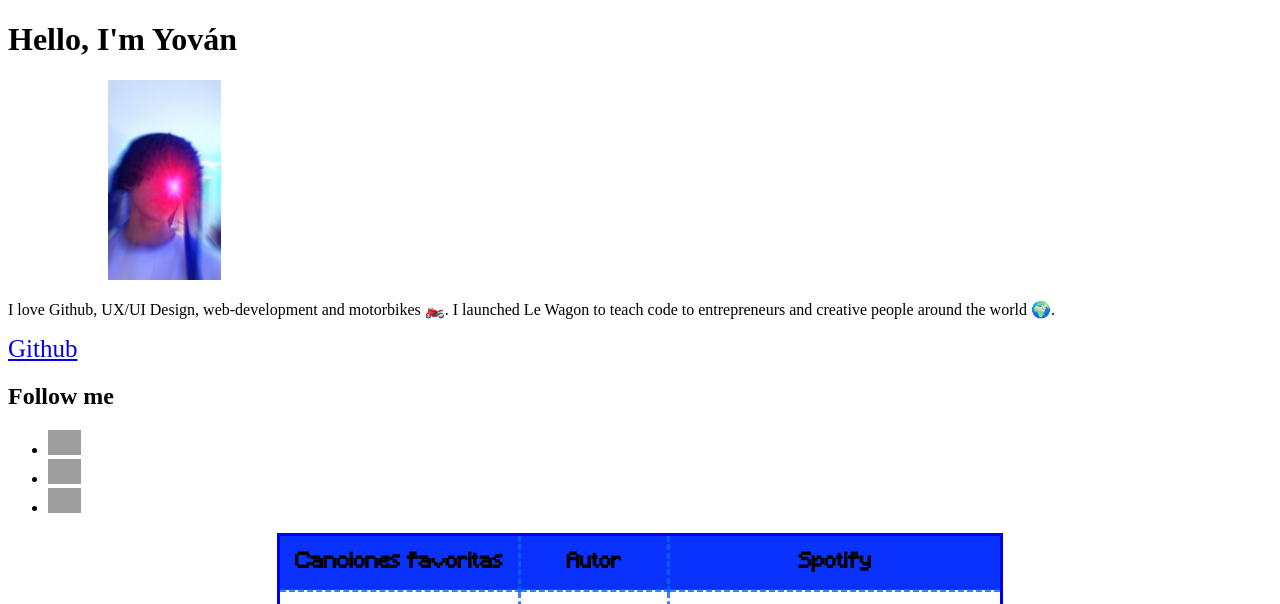
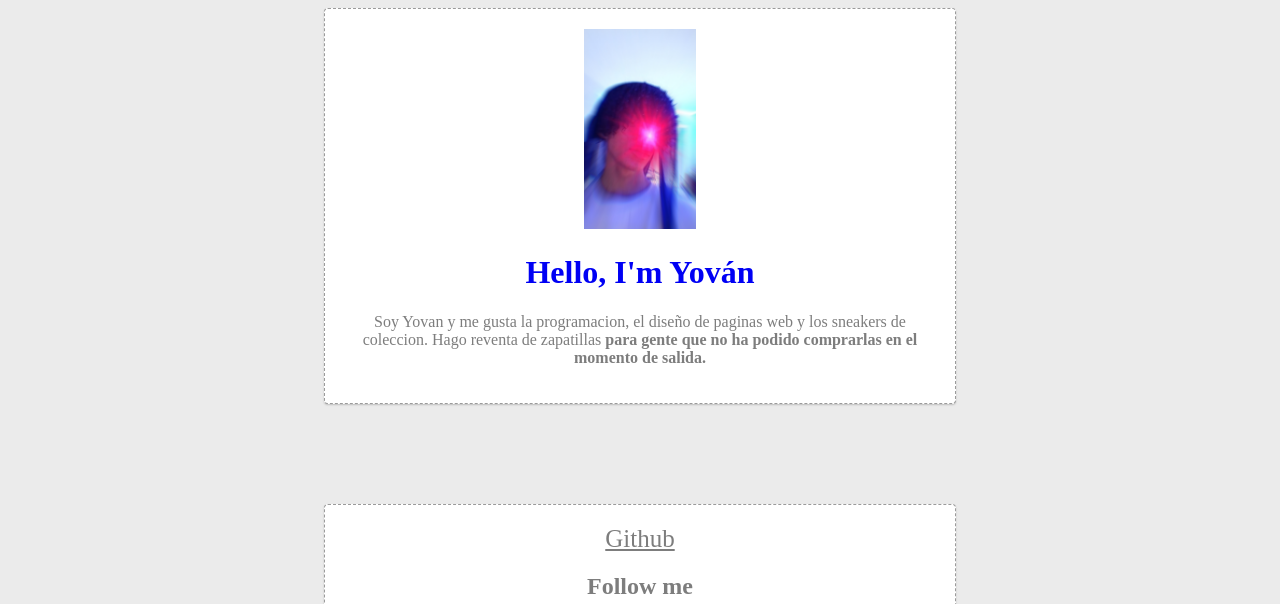
Before and after one commit to BKMEN/MISPROYECTOSWEB, a PHP site: page /04/index.html in a window 1280 px wide. Shown: the top 604 px of the page. Run offline with PHP 8.4, Linux system fonts and the light colour scheme; grey boxes are pictures that could not be loaded.

Commit message:
PADDING Y MARGIN

```diff
--- a/04/index.html
+++ b/04/index.html
@@ -1,38 +1,57 @@
 <!DOCTYPE html>
 <html lang="en" dir="ltr">
+
 <head>
   <meta charset="utf-8">
   <title>My Profile</title>
 </head>
 <link rel="stylesheet" href="style.css">
+<link href="https://maxcdn.bootstrapcdn.com/font-awesome/4.7.0/css/font-awesome.min.css" rel="stylesheet">
 <body>
+
+  <div id="container">
+
+    <div class="card text-center" id="informacion">
+
+      <!-- FOTO -->
+      <div id="FOTO_DE_PERFIL">
+        <img id="FOTO_PERFIL" src="InShot_20210922_001731338.jpg" alt="">
+      </div>
       <!-- NOMBRE -->
       <div id="Nombre">
         <h1>Hello, I'm Yován</h1>
       </div>
-<!-- FOTO -->
-    <div id="FOTO_DE_PERFIL">
-      <img id="FOTO_PERFIL" src="InShot_20210922_001731338.jpg" alt="">
-    </div>
       <!-- Descripcion -->
       <div id="Descripcion">
-        <p>I love Github, UX/UI Design, web-development and motorbikes 🏍️. I launched Le Wagon to teach code to entrepreneurs and creative people around the world 🌍.</p>
+        <p>Soy Yovan y me gusta la programacion, el diseño de paginas web y los sneakers de coleccion. Hago reventa de zapatillas <strong>para gente que no ha podido comprarlas en el momento de salida.</strong></p>
       </div>
+    </div>
+    <div class="card text-center" id="GITHUB">
       <!-- LINKS -->
       <div id="LINKS">
-    <a href="https://github.com/BKMEN">Github</a>
+        <a class="link-github" href="https://github.com/BKMEN">Github</a>
       </div>
       <!-- FOLLOW LINKS -->
       <div id="FOLLOW">
-      <h2>Follow me</h2>
+        <h2><strong>Follow me</strong></h2>
         <ul>
-        <li><a href="https://www.instagram.com/imnot.yovan/?hl=es"><img class="red" src="https://cdn.pixabay.com/photo/2016/08/01/21/02/icon-1562139_960_720.png" alt=""></a></li>
-        <li><a href="https://wa.link/smfdth"><img class="red" src="https://img.icons8.com/ios/500/whatsapp--v1.png" alt=""></a></li>
-        <li><a href="mailto:yovanjcd@gmail.com"><img class="red" src="https://cdn-icons-png.flaticon.com/512/324/324100.png" alt=""></a></li>
+
+          <li><a class="fa text-center" href="https://www.instagram.com/imnot.yovan/?hl=es"><img class="red" src="https://cdn.pixabay.com/photo/2016/08/01/21/02/icon-1562139_960_720.png" alt=""></a></li>
+          <li><a class="fa text-center" href="https://wa.link/smfdth"><img class="red" src="https://img.icons8.com/ios/500/whatsapp--v1.png" alt=""></a></li>
+          <li><a class="fa text-center" href="mailto:yovanjcd@gmail.com"><img class="red" src="https://cdn-icons-png.flaticon.com/512/324/324100.png" alt=""></a></li>
         </ul>
       </div>
+    </div>
+
+    <div class="card text-center" id="CANCIONES-FAVORITAS">
+      <!-- TABLA CANCIONES FAVORITAS -->
       <div class="tabla">
+
+
+        <div class=" text-center">
+                <h2>Canciones Favoritas</h2>
                 <table>
+
                 <thead>
                   <tr>
                     <th>Canciones favoritas</th>
@@ -64,5 +83,13 @@
                 </tbody>
               </table>
               </div>
+
+        </div>
+      </div>
+    </div>
+
+    <!-- FIN CONTAINER -->
+  </div>
 </body>
+
 </html>
--- a/04/style.css
+++ b/04/style.css
@@ -3,17 +3,61 @@
   src: url("../Fonts/Minecraft.ttf");
 }
 
+* {
+  color: #7d7d7d;
+}
+
+.card {
+  margin-left: 25%;
+  margin-right: 25%;
+  margin-bottom: 100px;
+  padding: 20px;
+  background: white;
+  border: dashed rgb(155, 155, 155) 1px;
+  border-radius: 4px;
+  box-shadow: 0px 1px 2px 0px rgb(0 0 0 / 20%)
+}
+
+.text-center {
+  text-align: center;
+}
+
+div {
+  display: block;
+}
+
 #FOTO_PERFIL {
   height: 200px;
-  margin-left: 100px;
+}
+
+body {
+  background: #EBEBEB;
+}
+
+h1 {
+  color: rgb(0, 0, 244)
+}
+
+strong {
+  font-weight: bold;
 }
 
 #LINKS {
   font-size: 25px;
 }
 
+.link-github {}
+
 .red {
   height: 25px;
+}
+
+h2.arriba {
+  position: relative;
+}
+
+div#FOLLOW> {
+  align-items: center;
 }
 
 table {
@@ -40,7 +84,7 @@ th, td {
   border: 3px;
   border-style: dashed;
   border-color: rgba(10, 100, 255, 0.82);
-  margin: px;
+  margin: 1px;
   padding: 15px;
 }
 
```
Lines whose indentation alone changed are shown as unchanged.
